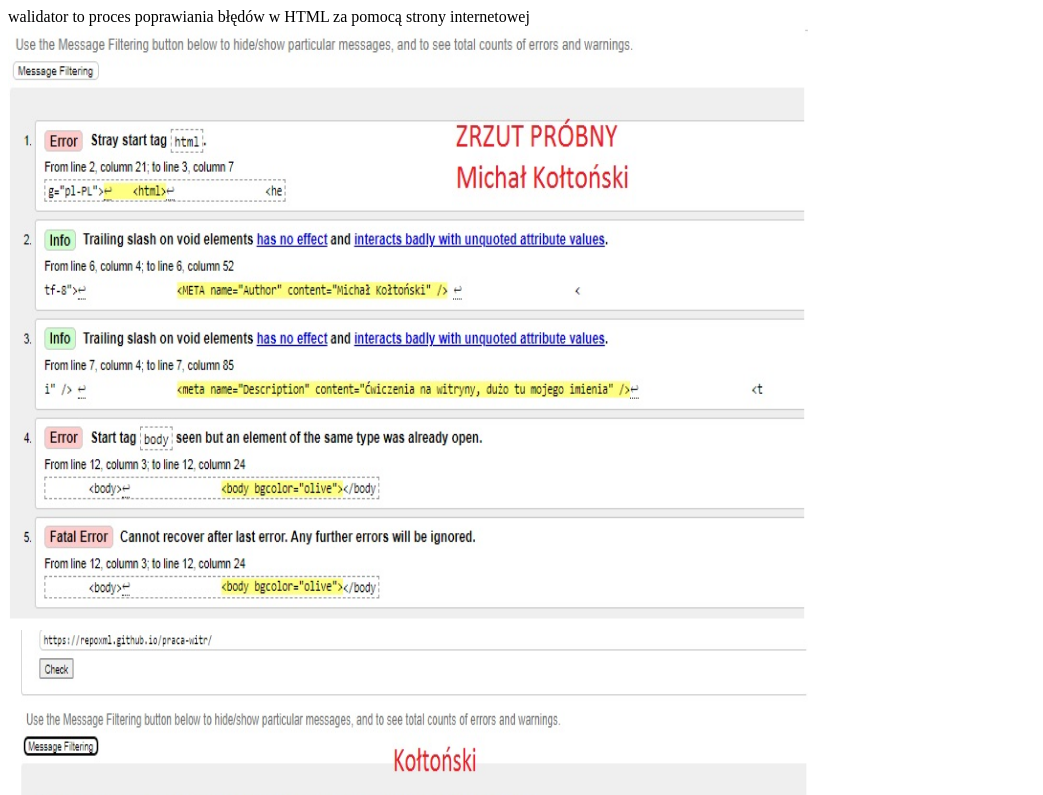
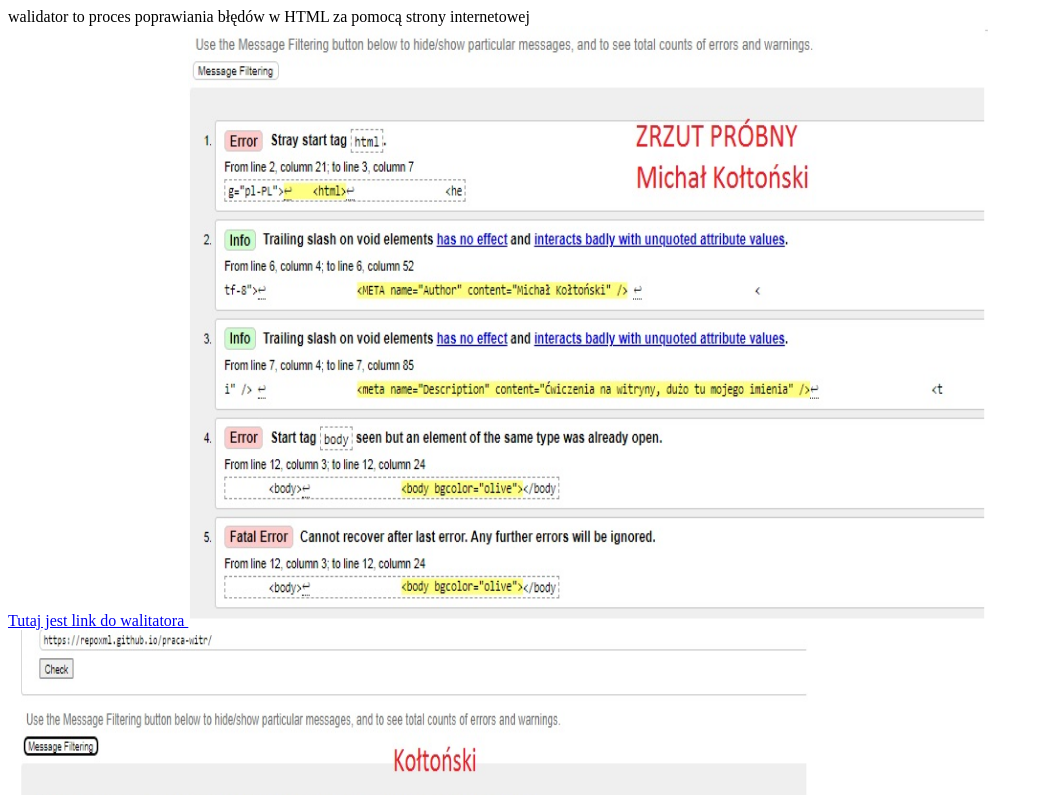
Before and after one commit to Repoxml/praca-witr, a plain HTML site: page walidator_Kołtoński.html in a window 1280 px wide. Shown: the top 795 px of the page, without its empty margins (0-1043 px from the left). Drawn offline with Linux system fonts and the light colour scheme.

Commit message:
Update walidator_Kołtoński.html

```diff
--- a/walidator_Kołtoński.html
+++ b/walidator_Kołtoński.html
@@ -7,6 +7,7 @@
 		</head>
 		<body>
 </h1>walidator to proces poprawiania błędów w HTML za pomocą strony internetowej</h3> <br>
+<A HREF="https://validator.w3.org/#validate_by_uri"> Tutaj jest link do walitatora </A>
 <img src="blad_kołtoński.png" border=0 width=800 height=600></A><br>
 <img src="poprawa_Kołtoński.png" border=0 width=800 height=600></A><br>
 <A HREF="index.html"> Wróć</A>
```
